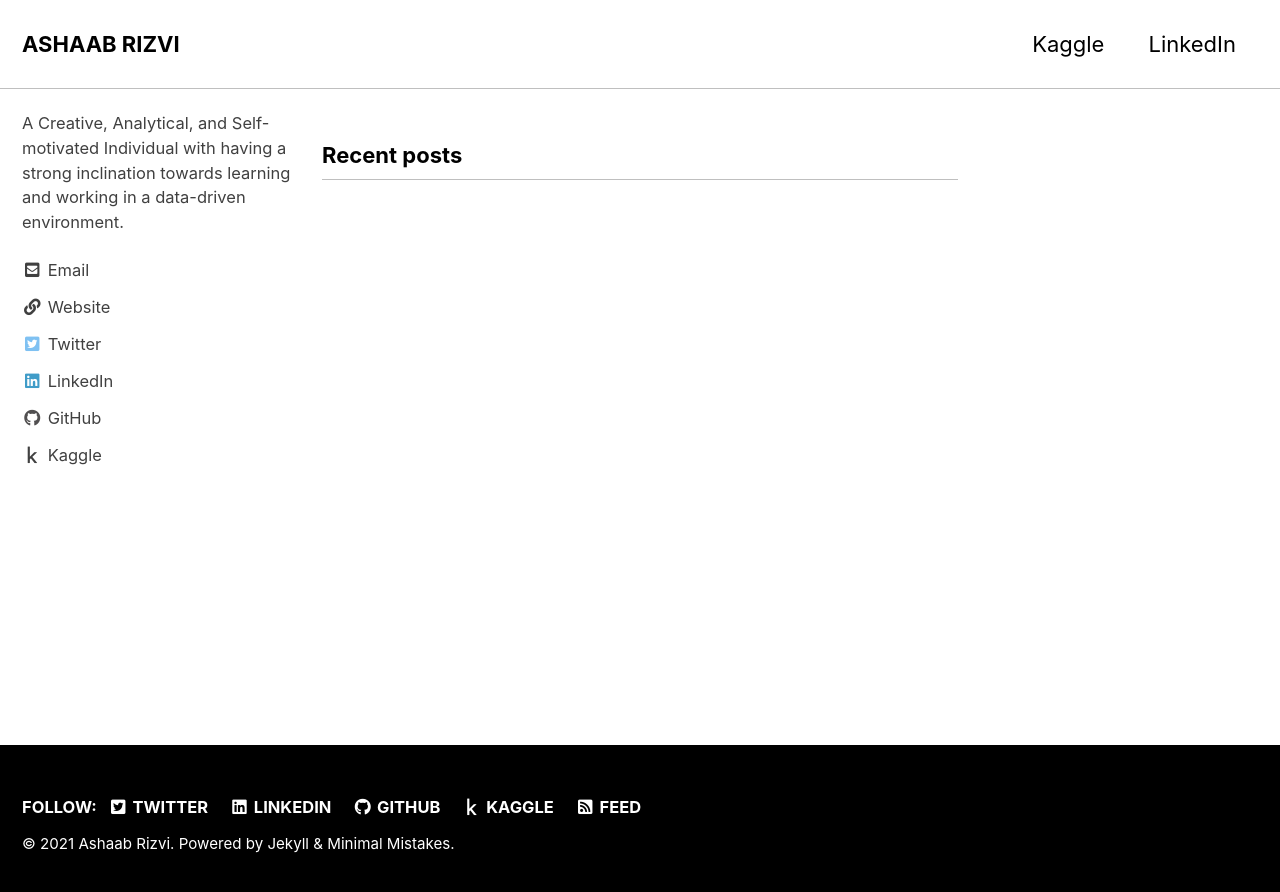
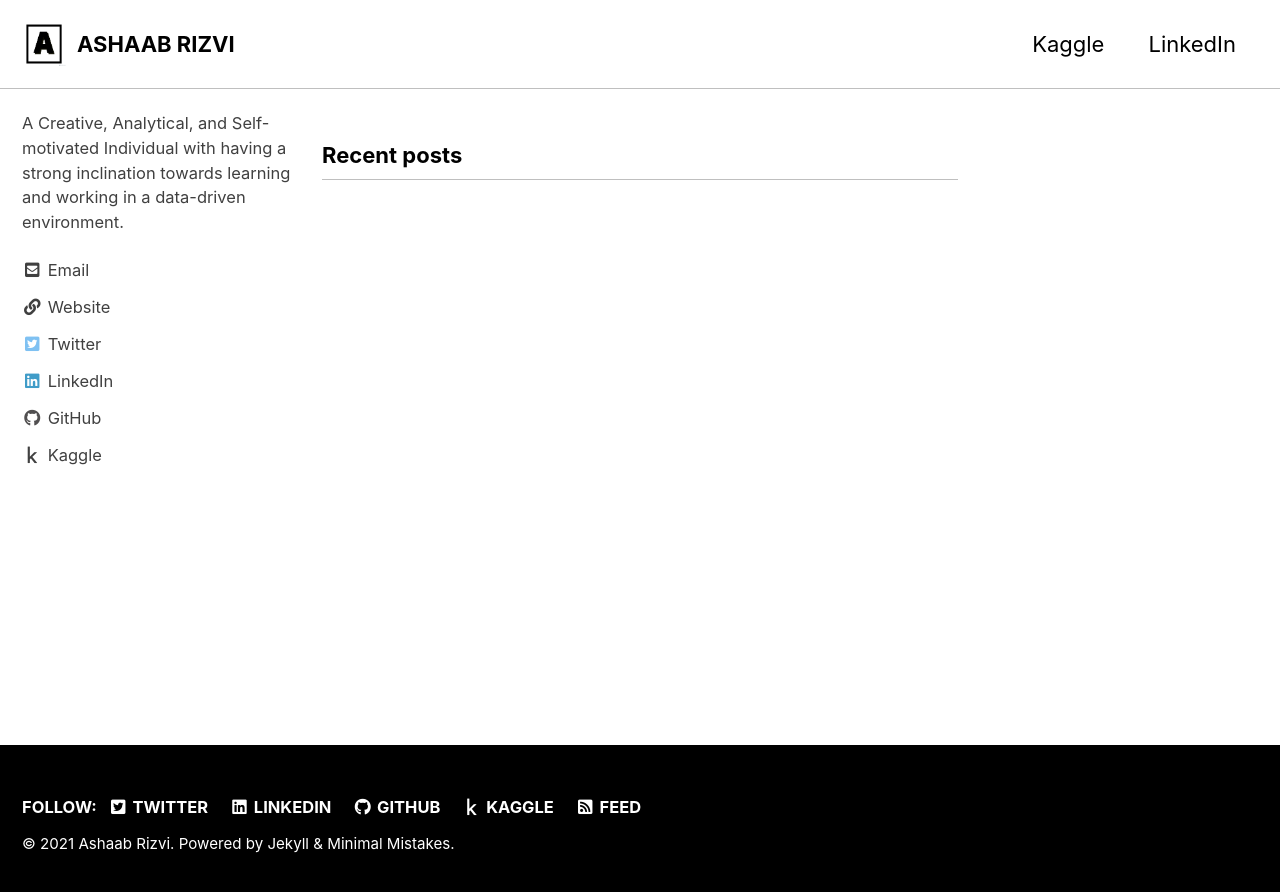
Before and after one commit to samjammy/ashaabrizvi.github.io, a Jekyll site: the page built from index.html, in a window 1280 px wide. Shown: the top 892 px of the page. Built offline with Jekyll 4.4.1, drawn with Linux system fonts in a browser that asks for light colours; cached includes are drawn as plain includes; the list of posts is cut into pages by our own code.

Commit message:
Update _config.yml

```diff
--- a/_config.yml
+++ b/_config.yml
@@ -25,7 +25,7 @@ url                      : "https://ashaabrizvi.github.io" # the base hostname &
 baseurl                  : # the subpath of your site, e.g. "/blog"
 repository               : # GitHub username/repo-name e.g. "mmistakes/minimal-mistakes"
 teaser                   : # path of fallback teaser image, e.g. "/assets/images/500x300.png"
-logo                     : # path of logo image to display in the masthead, e.g. "/assets/images/88x88.png"
+logo                     :  "/assets/images/AR.jpg"# path of logo image to display in the masthead, e.g. "/assets/images/88x88.png"
 masthead_title           : # overrides the website title displayed in the masthead, use " " for no title
 # breadcrumbs            : false # true, false (default)
 words_per_minute         : 200
```
